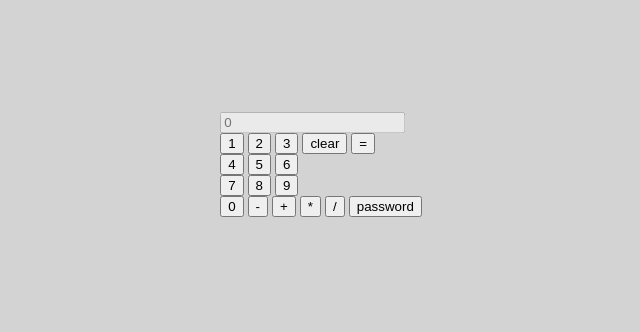
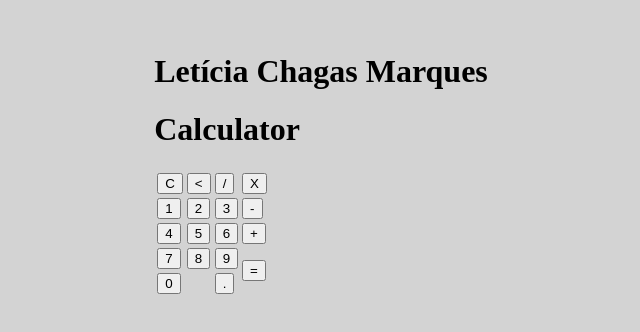
Before and after one commit to let942/calculator, a plain HTML site: page index.html in a window 1280 px wide. Shown: the part 244-576 px from the top of the page, without its empty margins (327-967 px from the left). Drawn offline with Linux system fonts and the light colour scheme.

Commit message:
refac: refatora toda página inicial

```diff
--- a/index.html
+++ b/index.html
@@ -12,34 +12,50 @@
 <body>
   <main>
     <div class="base">
-      <div class="line1">
-        <input placeholder="0" disabled="true" id="visor" />
-      </div>
-      <div class="line2">
-        <button value="1" id="button-1">1</button>
-        <button value="2" id="button-2">2</button>
-        <button value="3" id="button-3">3</button>
-        <button id="clear">clear</button>
-        <button id="=">=</button>
-      </div>
-      <div class="line3">
-        <button value="4" id="button-4">4</button>
-        <button value="5" id="button-5">5</button>
-        <button value="6" id="button-6">6</button>
-      </div>
-      <div class="line4">
-        <button value="7" id="button-7">7</button>
-        <button value="8" id="button-8">8</button>
-        <button value="9" id="button-9">9</button>
-      </div>
-      <div class="line5">
-        <div name="fourth-column"></div>
-        <button value="0" id="button-0">0</button>
-        <button value="-" id="-"> - </button>
-        <button value="+" id="+">+</button>
-        <button value="*" id="*">*</button>
-        <button value="/" id="/">/</button>
-        <button value="password" id="password">password</button>
+      <h1>Letícia Chagas Marques</h1>
+      <div class="calculator">
+        <h1>Calculator</h1>
+        <p id="result"> </p>
+        <table>
+          <tr>
+            <td><button class="button" onclick="clearScreem()">C</button></td>
+            <td><button class="button" onclick="clearNumber()">
+                < </button>
+            </td>
+            <td><button class="button" onclick="insert('/')">/</button></td>
+            <td><button class="button" onclick="insert('x')">X</button></td>
+          </tr>
+          <tr>
+            <td><button class="button" onclick="insert('1')">1</button></td>
+            <td><button class="button" onclick="insert('2')">2</button></td>
+            <td><button class="button" onclick="insert('3')">3</button></td>
+            <td><button class="button" onclick="insert('-')">-</button></td>
+          </tr>
+          <tr>
+            <td><button class="button" onclick="insert('4')">4</button></td>
+            <td><button class="button" onclick="insert('5')">5</button></td>
+            <td><button class="button" onclick="insert('6')">6</button></td>
+            <td><button class="button" onclick="insert('+')">+</button></td>
+          </tr>
+          <tr>
+            <td><button class="button" onclick="insert('7')">7</button></td>
+            <td><button class="button" onclick="insert('8')">8</button></td>
+            <td><button class="button" onclick="insert('9')">9</button></td>
+            <td rowspan="2">
+              <button class="button" id="iqual" onclick="calculation()">
+                =
+              </button>
+            </td>
+          </tr>
+          <tr>
+            <td colspan="2">
+              <button onclick="insert('0')" class="button" onclick="9" id="zero">
+                0
+              </button>
+            </td>
+            <td><button class="button" onclick="insert('.')">.</button></td>
+          </tr>
+        </table>
       </div>
     </div>
   </main>
```
